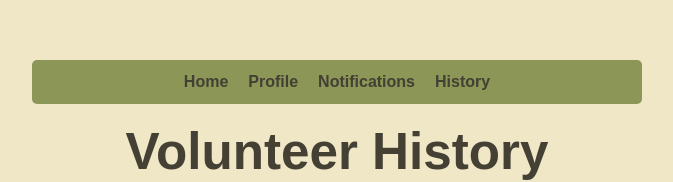
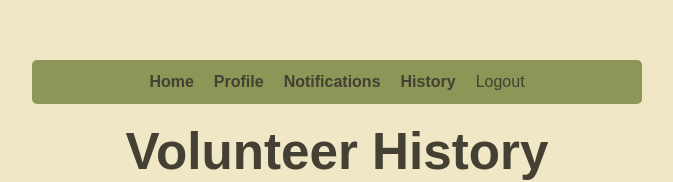
Before and after one commit to 2ndplan3t/Event_Managment_System, a React (Vite) app in the folder front_end_dev/ems/: page /history in a window 1280 px wide. Shown: the part 218-400 px from the top of the page, without its empty margins (303-976 px from the left). Built offline with nearby package versions, Linux system fonts and the light colour scheme; no server answers.

Commit message:
Update Navigation to have logout.jsx

```diff
--- a/front_end_dev/ems/src/pages/Profile/User/Navigation.jsx
+++ b/front_end_dev/ems/src/pages/Profile/User/Navigation.jsx
@@ -1,8 +1,24 @@
-import React from "react";
-import { Link } from "react-router-dom";
+import React, {useState} from "react";
+import { Link, useNavigate } from "react-router-dom";
 import "./Navbar.css";
 
 function Navbar() {
+  const navigate = useNavigate();
+  const [user, setUser] = useState(null);
+  const handleLogout = async () => {
+    try {
+      await fetch("http://localhost:5000/api/logout", {
+        method: "POST",
+        credentials: "include",
+      });
+      localStorage.removeItem("user");
+      localStorage.removeItem("adminId");
+      setUser(null);
+      navigate("/");
+    } catch (error) {
+      console.error("Logout failed:", error);
+    }
+  };
     return (
         <nav className="navbar">
             <ul>
@@ -10,6 +26,7 @@ function Navbar() {
                 <li><Link to="/user">Profile</Link></li>
                 <li><Link to="/notifications">Notifications</Link></li>
                 <li><Link to="/history">History</Link></li>
+                <li><span className="logout-text" onClick={handleLogout}>Logout</span></li>
             </ul>
         </nav>
     );
```
